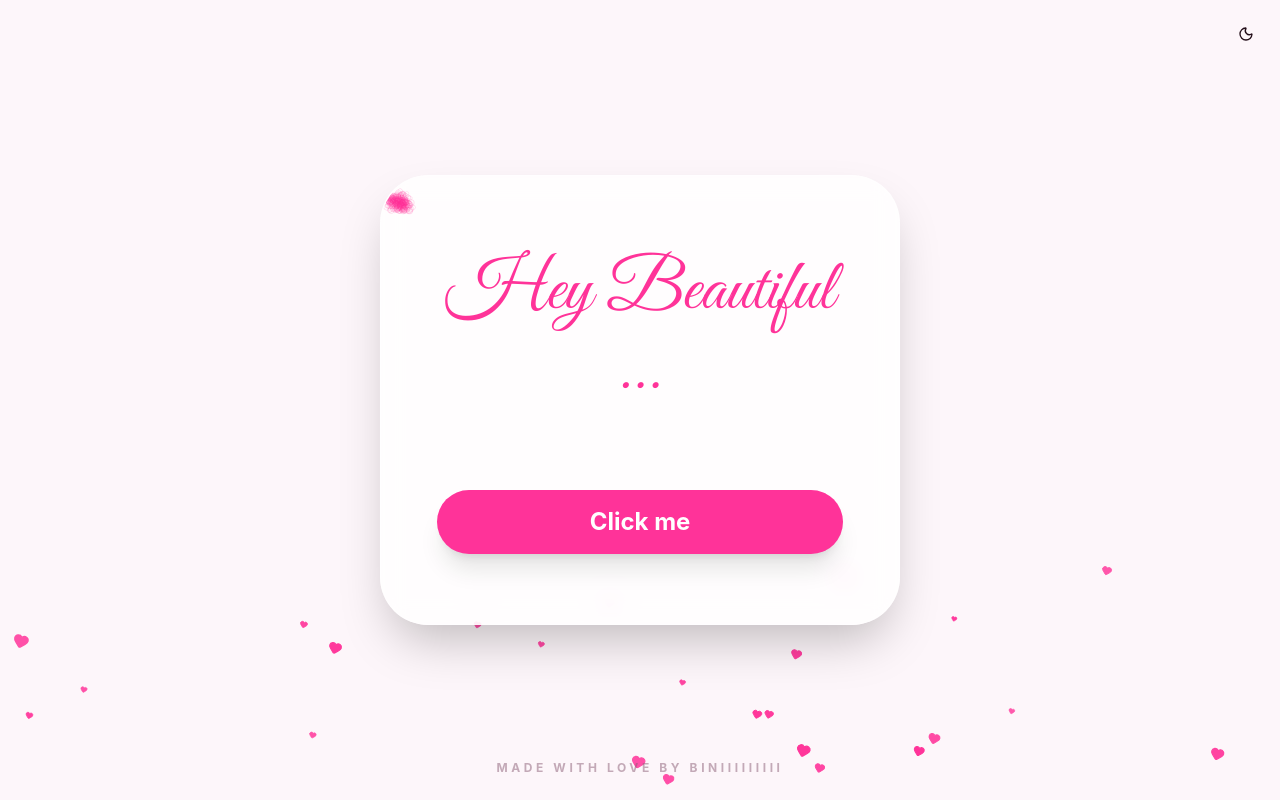
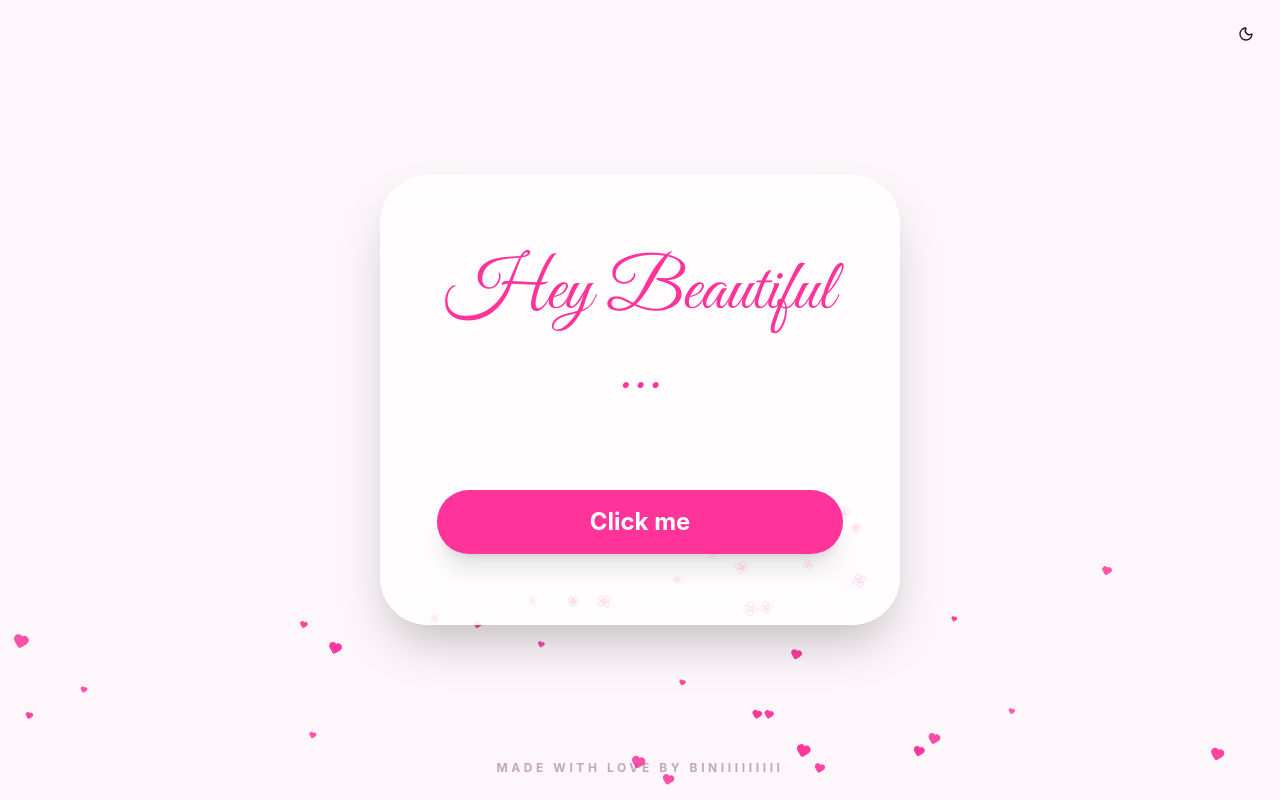
Before and after one commit to alb1ngashi/valentine-s-day-proposal-application, a React (Vite) app: page / in a window 1280 px wide. Built offline with nearby package versions, Linux system fonts and the light colour scheme.

Commit message:
fix: spread FloatingFlowers across full glass card by using CSS left/top % positioning instead of transform x/y % (which used own size)

```diff
--- a/src/components/FloatingFlowers.tsx
+++ b/src/components/FloatingFlowers.tsx
@@ -5,7 +5,7 @@ const FLOWER_COUNT = 80;
 export function FloatingFlowers() {
   const flowers = useMemo(() => {
     return Array.from({ length: FLOWER_COUNT }).map((_, i) => {
-      const initialX = Math.random() * 95;
+      const initialX = Math.random() * 100;
       const initialScale = Math.random() * 0.3 + 0.6; // 0.6-0.9
       const opacity = Math.random() * 0.25 + 0.25;    // Target range 0.25-0.5 for subtlety
       const duration = Math.random() * 8 + 14;        // 14-22s for slower, gentler float
@@ -30,14 +30,14 @@ export function FloatingFlowers() {
         <motion.div
           key={flower.id}
           initial={{
-            y: '110%',
-            x: `${flower.initialX}%`,
+            left: `${flower.initialX}%`,
+            top: '120%',
             scale: flower.initialScale,
             opacity: flower.opacity,
             rotate: flower.rotation,
           }}
           animate={{
-            y: '-15%',
+            top: '-30%',
             rotate: flower.rotation + 360,
           }}
           transition={{
```
